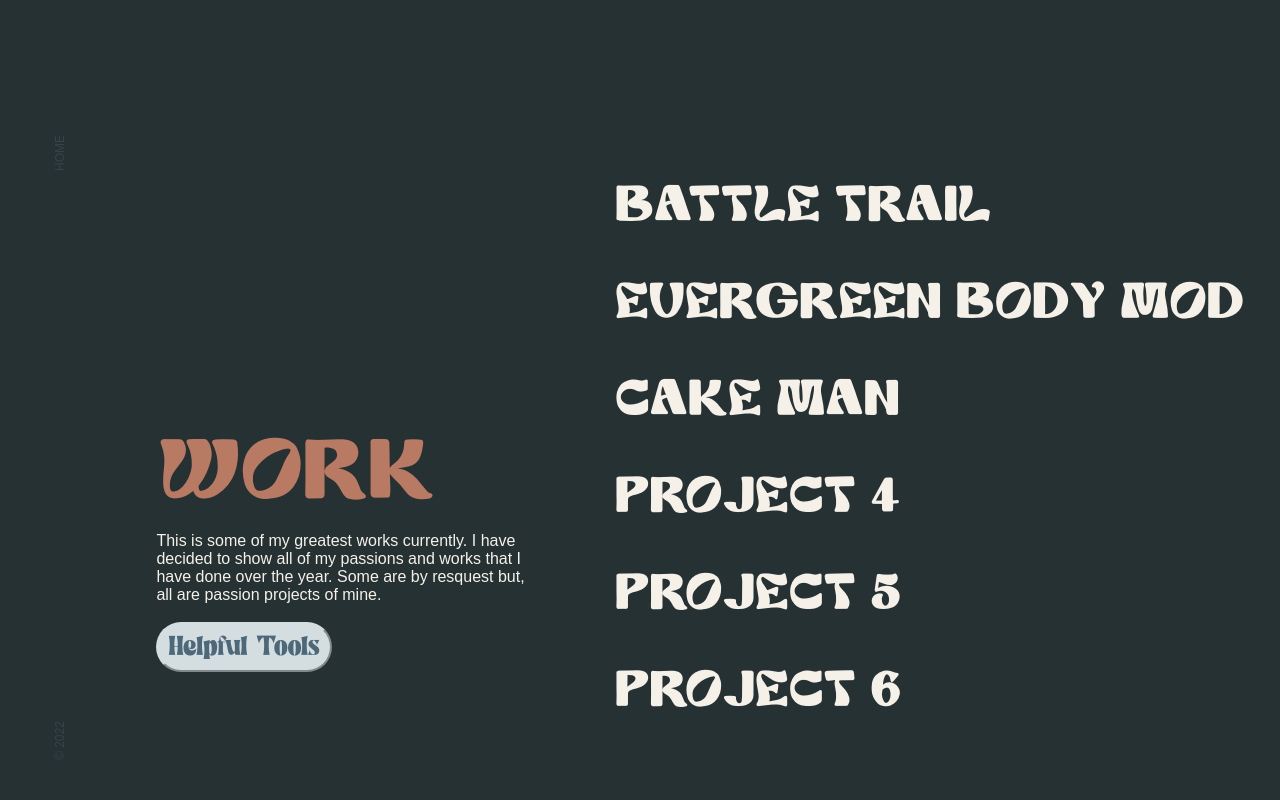
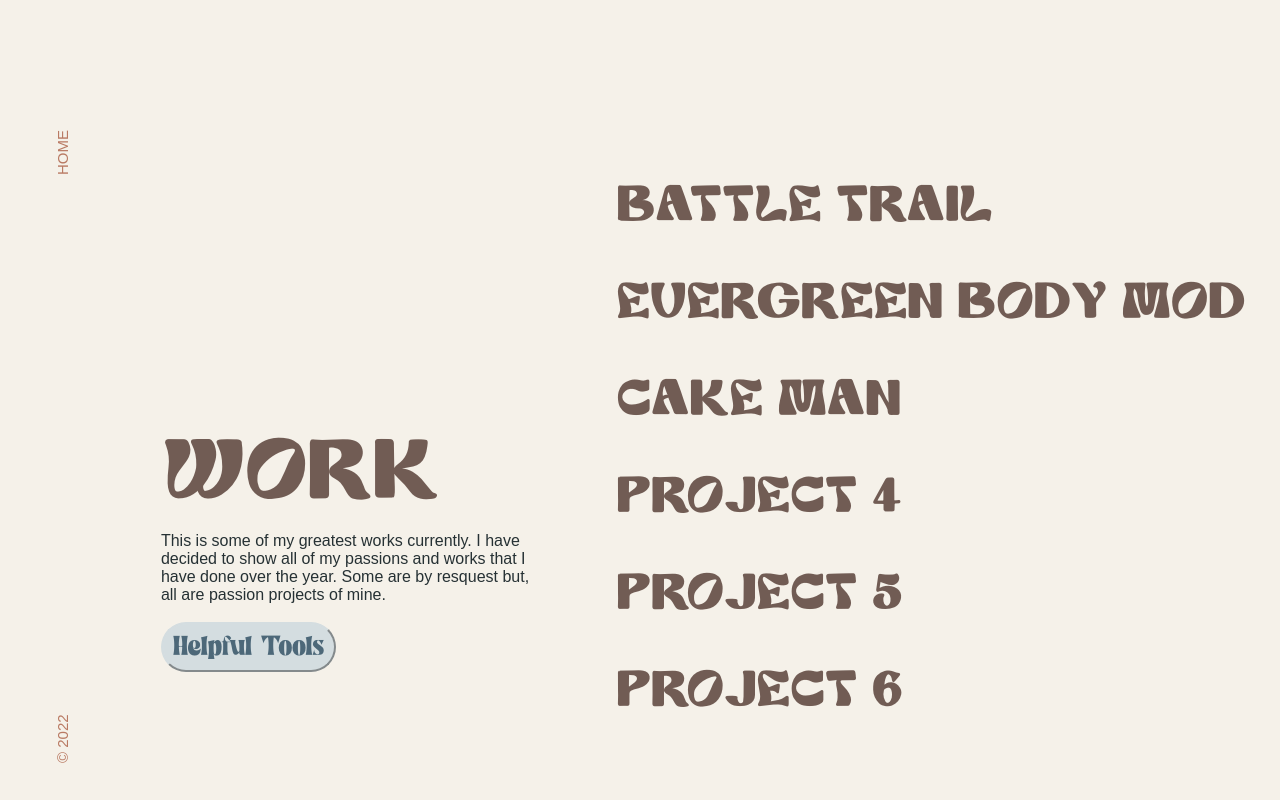
Before and after one commit to brookelove/myportfolio, a React (Create React App) app: page /work in a window 1280 px wide. Built offline with nearby package versions, Linux system fonts and the light colour scheme.

Commit message:
creating tools database and changing color scheme

```diff
--- a/public/index.html
+++ b/public/index.html
@@ -24,7 +24,7 @@
       work correctly both with client-side routing and a non-root public URL.
       Learn how to configure a non-root public URL by running `npm run build`.
     -->
-    <title>React App</title>
+    <title>Brooke Love</title>
   </head>
   <body>
     <noscript>You need to enable JavaScript to run this app.</noscript>
--- a/src/pages/Work.js
+++ b/src/pages/Work.js
@@ -3,12 +3,12 @@ import Navbar from "../components/Navbar";
 import "../styles/Work.css";
 export default function Work() {
   return (
-    <div className="darkBkgrnd">
+    <div className="beigeBackgd">
       <div className="workContainer">
         <Navbar />
         <div className="workTextContainer">
           {/* container for the work text */}
-          <h4 className="pageTitle darkTitle">Work</h4>
+          <h4 className="pageTitle">Work</h4>
           <br />
           <p>
             This is some of my greatest works currently. I have decided to show
--- a/src/styles/Navbar.css
+++ b/src/styles/Navbar.css
@@ -1,4 +1,7 @@
 @import url("./Landing.css");
+:root {
+  --med: #b97a63;
+}
 .nav {
   display: flex;
   flex-direction: column;
@@ -20,13 +23,14 @@
   margin-bottom: 80px;
 }
 .navLink {
-  color: #354449;
-  font-size: 12px;
+  color: var(--med);
+  font-weight: 400;
+  font-size: 15px;
   transform: rotate(-90deg);
 }
 .leftlink {
   padding: 5px;
-  color: #354449;
+  color: var(--med);
   text-decoration: none;
 }
 .leftlink:hover {
--- a/src/styles/Work.css
+++ b/src/styles/Work.css
@@ -14,7 +14,7 @@
 .workContainer {
   height: 100vh;
   display: flex;
-  color: var(--cream);
+  color: var(--complete);
   justify-content: space-around;
   align-items: flex-end;
 }
@@ -36,7 +36,7 @@
   font-family: "Liber";
 }
 .projectLink {
-  color: var(--cream);
+  color: var(--dark);
   text-decoration: none;
   font-size: 150%;
 }
```
Also changed, not shown: src/Helpers/cardData.js (added, +39 -0 lines), src/Helpers/card-data.js (deleted).
